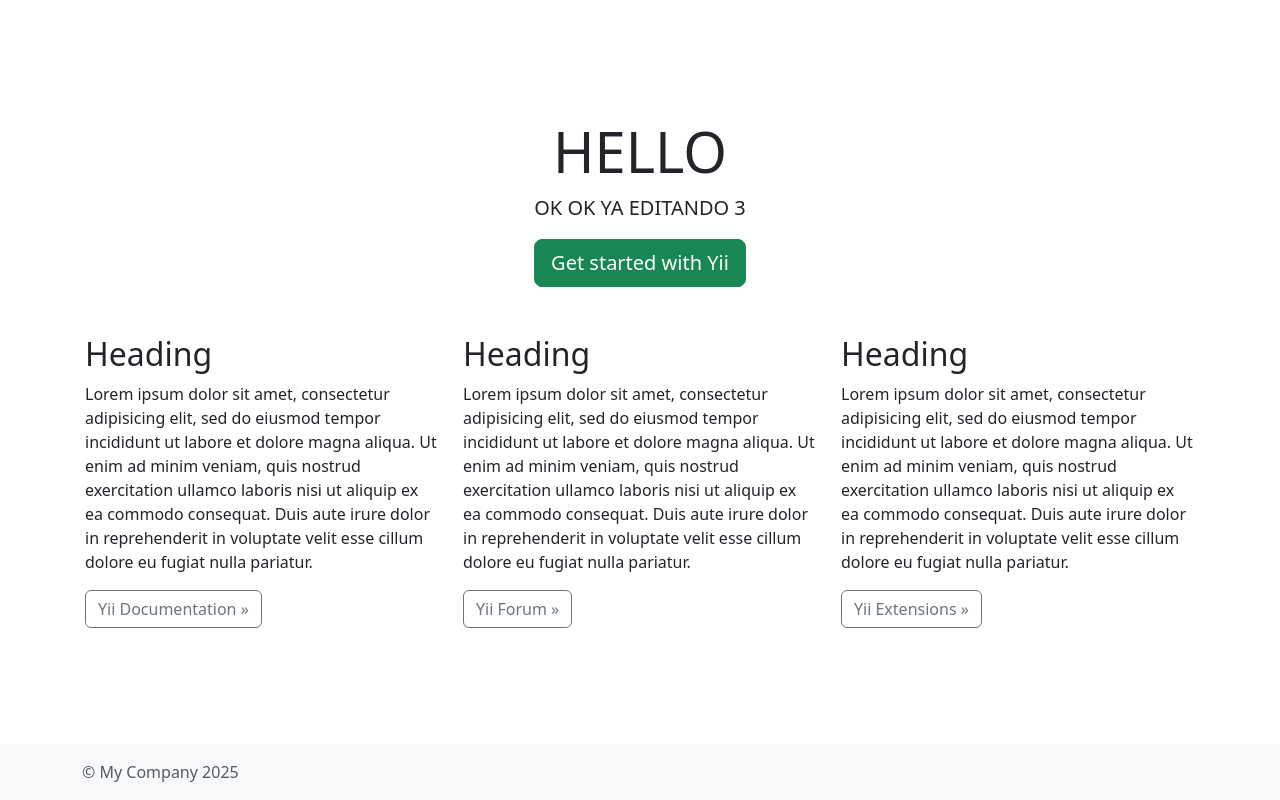
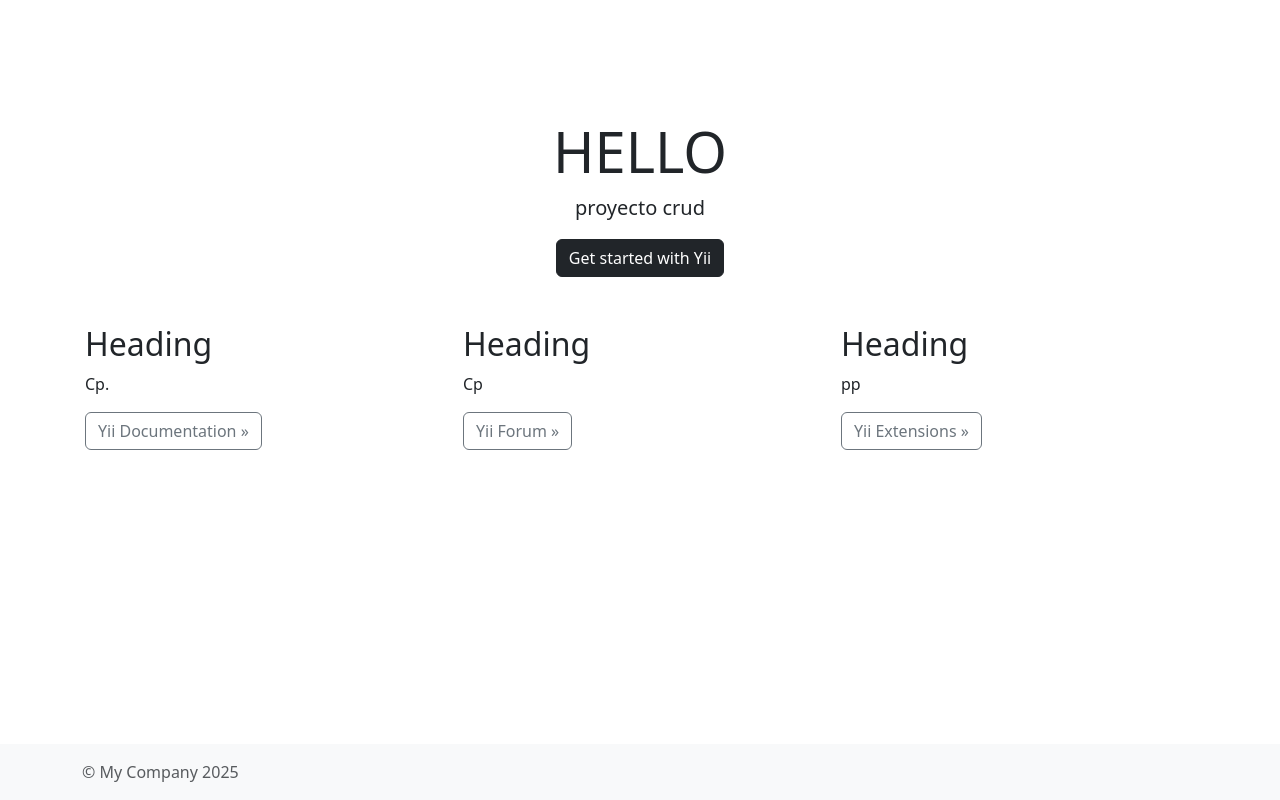
Before and after one commit to IsdoneTech/yii-test, a Yii app: template views/site/index.php in a window 1280 px wide. Run offline with PHP 8.4 and a stand-in for Yii, Linux system fonts and the light colour scheme; the template is opened without the code that fills it, so the values that code supplies are empty; some libraries are stand-ins or nearby versions.

Commit message:
add conection

```diff
--- a/config/db.php
+++ b/config/db.php
@@ -2,13 +2,9 @@
 
 return [
     'class' => 'yii\db\Connection',
-    'dsn' => 'mysql:host=localhost;dbname=yii2basic',
+    'dsn' => 'mysql:host=localhost:3307;dbname=yii_crud',
     'username' => 'root',
     'password' => '',
     'charset' => 'utf8',
 
-    // Schema cache options (for production environment)
-    //'enableSchemaCache' => true,
-    //'schemaCacheDuration' => 60,
-    //'schemaCache' => 'cache',
 ];
--- /dev/null
+++ b/views/site/home.php
@@ -0,0 +1,4 @@
+<?php
+use yii\helpers\Html;
+?>
+hola usuario
--- a/views/site/index.php
+++ b/views/site/index.php
@@ -9,9 +9,9 @@ $this->title = 'My Yii Application';
     <div class="jumbotron text-center bg-transparent mt-5 mb-5">
         <h1 class="display-4">HELLO</h1>
 
-        <p class="lead">OK OK YA EDITANDO 3</p>
+        <p class="lead">proyecto crud</p>
 
-        <p><a class="btn btn-lg btn-success" href="https://www.yiiframework.com">Get started with Yii</a></p>
+        <p><a class="btn btn-dark" href="https://www.yiiframework.com">Get started with Yii</a></p>
     </div>
 
     <div class="body-content">
@@ -20,30 +20,21 @@ $this->title = 'My Yii Application';
             <div class="col-lg-4 mb-3">
                 <h2>Heading</h2>
 
-                <p>Lorem ipsum dolor sit amet, consectetur adipisicing elit, sed do eiusmod tempor incididunt ut labore et
-                    dolore magna aliqua. Ut enim ad minim veniam, quis nostrud exercitation ullamco laboris nisi ut aliquip
-                    ex ea commodo consequat. Duis aute irure dolor in reprehenderit in voluptate velit esse cillum dolore eu
-                    fugiat nulla pariatur.</p>
+                <p>Cp.</p>
 
                 <p><a class="btn btn-outline-secondary" href="https://www.yiiframework.com/doc/">Yii Documentation &raquo;</a></p>
             </div>
             <div class="col-lg-4 mb-3">
                 <h2>Heading</h2>
 
-                <p>Lorem ipsum dolor sit amet, consectetur adipisicing elit, sed do eiusmod tempor incididunt ut labore et
-                    dolore magna aliqua. Ut enim ad minim veniam, quis nostrud exercitation ullamco laboris nisi ut aliquip
-                    ex ea commodo consequat. Duis aute irure dolor in reprehenderit in voluptate velit esse cillum dolore eu
-                    fugiat nulla pariatur.</p>
+                <p>Cp</p>
 
                 <p><a class="btn btn-outline-secondary" href="https://www.yiiframework.com/forum/">Yii Forum &raquo;</a></p>
             </div>
             <div class="col-lg-4">
                 <h2>Heading</h2>
 
-                <p>Lorem ipsum dolor sit amet, consectetur adipisicing elit, sed do eiusmod tempor incididunt ut labore et
-                    dolore magna aliqua. Ut enim ad minim veniam, quis nostrud exercitation ullamco laboris nisi ut aliquip
-                    ex ea commodo consequat. Duis aute irure dolor in reprehenderit in voluptate velit esse cillum dolore eu
-                    fugiat nulla pariatur.</p>
+                <p>pp</p>
 
                 <p><a class="btn btn-outline-secondary" href="https://www.yiiframework.com/extensions/">Yii Extensions &raquo;</a></p>
             </div>
```
Also changed, not shown: controllers/ControllerOne.php (added, +14 -0 lines), controllers/MyFirtsController.php (deleted), models/form.php (added), 1 other file.
